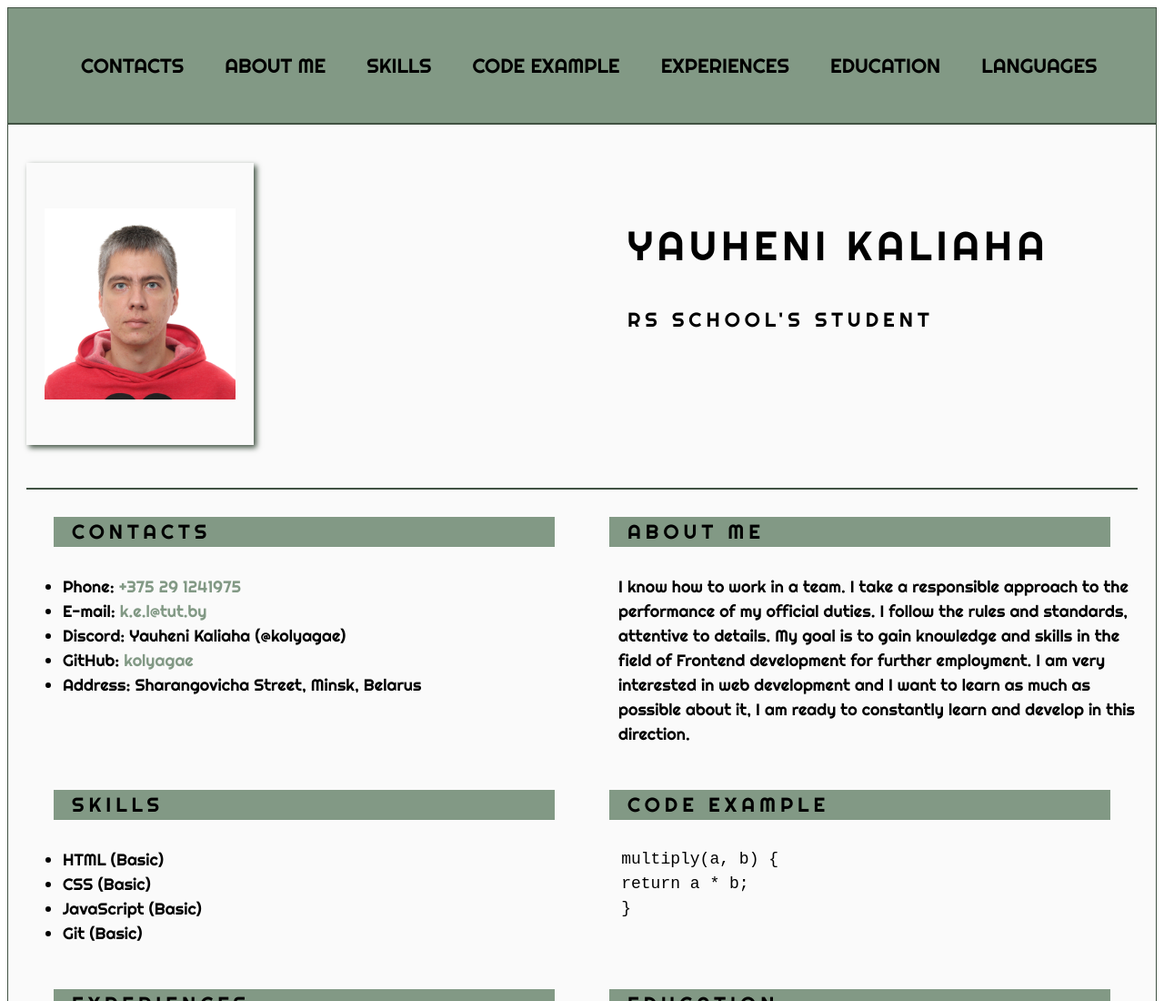
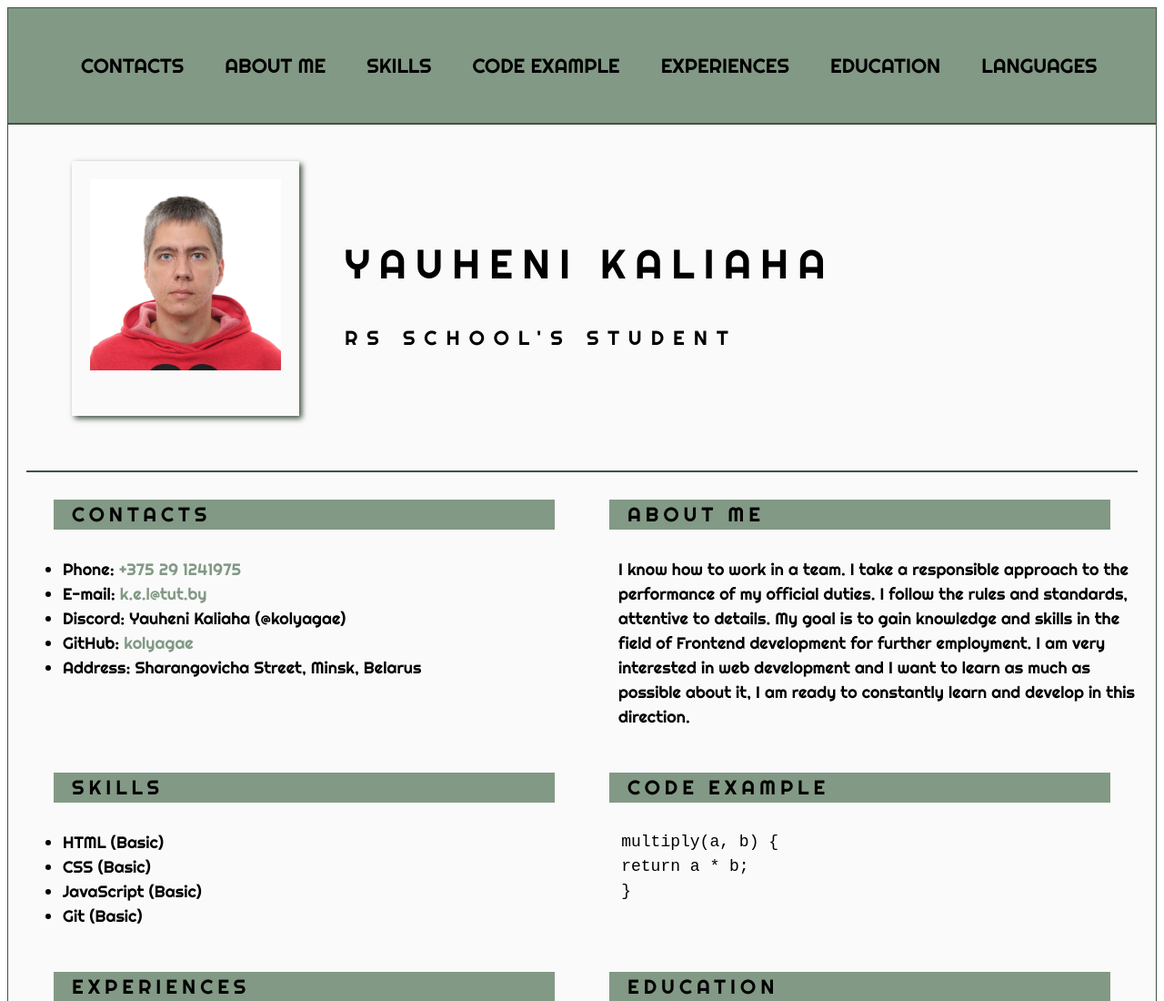
Before and after one commit to kolyagae/rsschool-cv, a plain HTML site: page index.html in a window 1280 px wide. Shown: the top 1100 px of the page at 91% size. Drawn offline with Linux system fonts and the light colour scheme.

Commit message:
refactor: change structure of the section

```diff
--- a/index.html
+++ b/index.html
@@ -42,14 +42,21 @@
 
     <main class="main">
       <div class="container main-container">
-        <section class="section" id="photo">
-          <h2></h2>
-          <img src="./assets/img/my_photo.jpg" alt="my_photo" width="250" />
+        <section class="section_name" id="name_photo">
+          <img
+            src="./assets/img/my_photo.jpg"
+            alt="my_photo"
+            width="250"
+            id="photo"
+          />
+          <div class="div_name" id="name_profession">
+            <h1 class="section_name-title" id="name">Yauheni Kaliaha</h1>
+            <h2 class="section_name-title" id="profession">
+              RS School's student
+            </h2>
+          </div>
         </section>
-        <section class="section" id="myname">
-          <h1 class="section-title" id="name">Yauheni Kaliaha</h1>
-          <h2 class="section-title" id="profession">RS School's student</h2>
-        </section>
+
         <div class="row"></div>
         <section class="section" id="contacts">
           <h2 class="section-title">Contacts</h2>
@@ -141,13 +148,13 @@
     <footer class="footer">
       <div class="container">
         <ul class="footer-list">
-          <li class="footer-item">&copy2022</li>
+          <li class="footer-item">&copy;2022</li>
           <li class="footer-item">
             <a href="https://github.com/kolyagae" target="_blank">
               <img
                 src="./assets/img/github_logo.svg"
                 alt="github-logo"
-                width="50"
+                width="35"
                 title="kolyagae"
               />
             </a>
@@ -157,7 +164,7 @@
               <img
                 src="./assets/img/rs_school_js.svg"
                 alt="rss-logo"
-                width="100"
+                width="80"
               />
             </a>
           </li>
--- a/style.css
+++ b/style.css
@@ -88,7 +88,8 @@ nav > ul > li {
 }
 
 @media (max-width: 768px) {
-  .section {
+  .section,
+  .section_name {
     width: 100%;
   }
 }
@@ -99,12 +100,8 @@ nav > ul > li {
   text-transform: uppercase;
   letter-spacing: 5px;
   color: black;
-
   padding-left: 20px;
   margin: 30px;
-}
-
-h2 {
   background-color: #829985;
 }
 
@@ -112,12 +109,6 @@ h2 {
   font-size: 45px;
   color: black;
   margin-top: 80px;
-}
-
-#profession {
-  font-size: 20;
-  color: black;
-  background-color: #fafafa;
 }
 
 .experiences {
@@ -144,9 +135,9 @@ h2 {
   position: relative;
 }
 
-#photo img {
+#photo {
   border: 20px solid #fafafa;
-  border-top-width: 50px;
+  border-top-width: 20px;
   border-bottom-width: 50px;
   box-shadow: 3px 3px 6px #415243;
 }
@@ -156,3 +147,20 @@ h2 {
 #experiences-link {
   margin-left: 40px;
 }
+
+.section_name {
+  display: flex;
+  flex-wrap: wrap;
+  justify-content: space-around;
+  padding: 20px 50px 20px;
+}
+
+.section_name-title {
+  font-size: 22px;
+  font-weight: 500;
+  text-transform: uppercase;
+  letter-spacing: 10px;
+  color: black;
+  padding-left: 20px;
+  margin: 30px;
+}
```
